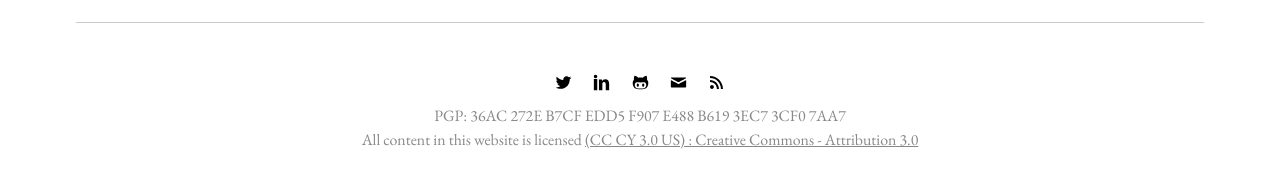
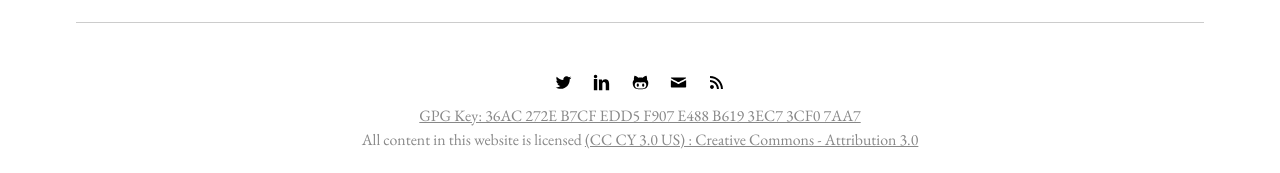
Before and after one commit to seamustuohy/seamustuohy.github.io, a Jekyll site: the page built from index.md, in a window 1280 px wide. Shown: the part 859-1032 px from the top of the page. Built offline with Jekyll 4.4.1, drawn with Linux system fonts in a browser that asks for light colours.

Commit message:
Updated GPG key with link

```diff
--- a/_config.yml
+++ b/_config.yml
@@ -1,5 +1,5 @@
 title: Seamus Tuohy
-description: "PGP: 36AC 272E B7CF EDD5 F907 E488 B619 3EC7 3CF0 7AA7"
+description: ""
 sourcecode: "https://github.com/elationfoundation/elationfoundation.github.io"
 
 permalink: blog/:year/:month/:day/:title
--- a/_includes/footer.html
+++ b/_includes/footer.html
@@ -1,7 +1,7 @@
 <footer class="site-footer">
     {% include icons.html %}
     {% include social-links.html %}
-    {{ site.description }}<br />
+    <a href="https://sks-keyservers.net/pks/lookup?op=get&search=0xB6193EC73CF07AA7">GPG Key: 36AC 272E B7CF EDD5 F907 E488 B619 3EC7 3CF0 7AA7</a><br />
     All content in this website is licensed <a href="https://creativecommons.org/licenses/by/3.0/us/">(CC CY 3.0 US) : Creative Commons - Attribution 3.0</a>
     {% if site.analytics.provider and page.analytics != false %}
      :: Analytics by {{ site.analytics.provider }}
```
